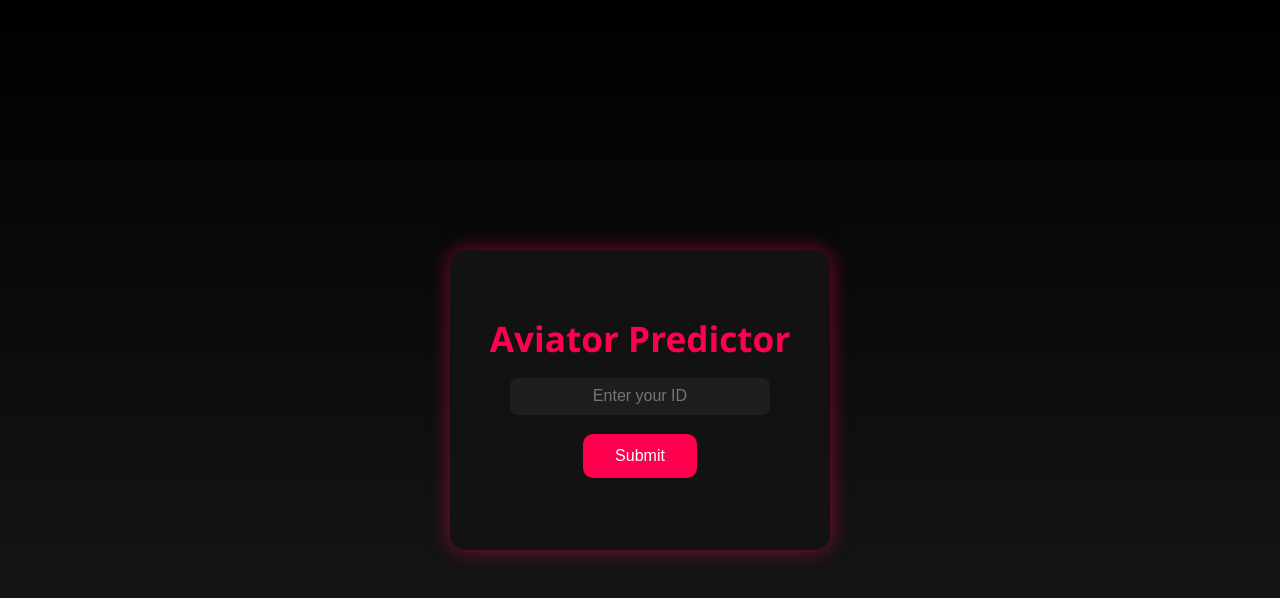
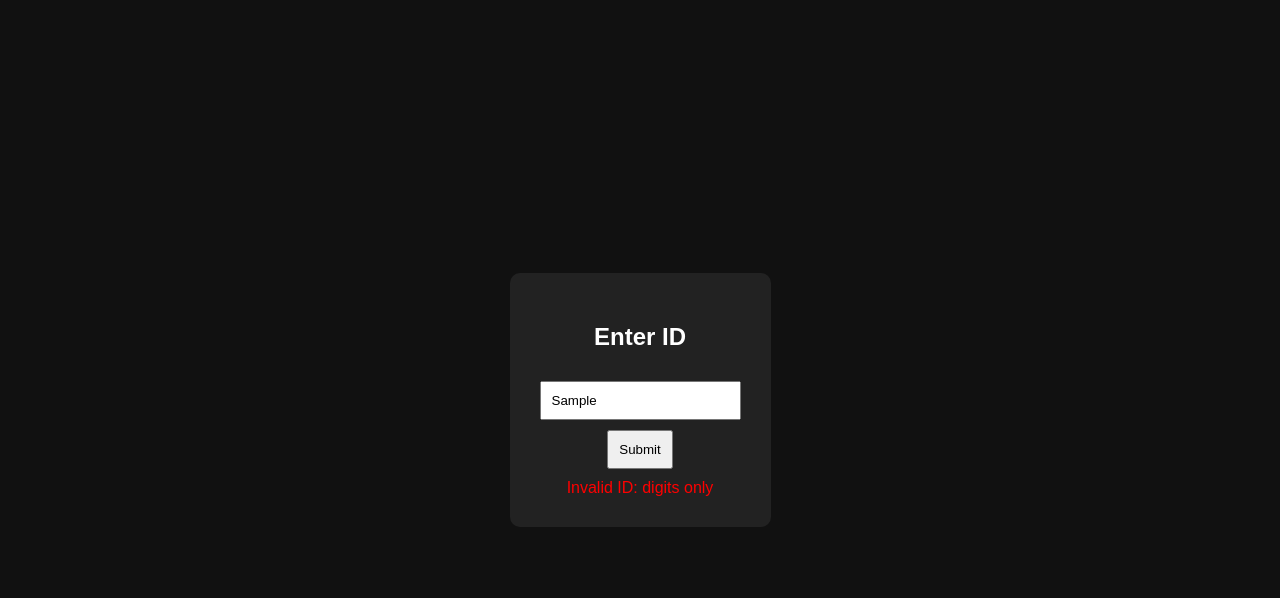
Before and after one commit to gtr35nismovr38dett/aviator, a plain HTML site: page index.html in a window 1280 px wide. Both pictures are taken after typing "Sample" into the empty fields and a click on the button "Submit". Drawn offline with Linux system fonts and the light colour scheme.

Commit message:
Update index.html

```diff
--- a/index.html
+++ b/index.html
@@ -1,98 +1,53 @@
 <!DOCTYPE html>
 <html lang="en">
 <head>
-  <meta charset="UTF-8" />
-  <meta name="viewport" content="width=device-width, initial-scale=1.0" />
-  <title>Aviator Predictor</title>
+  <meta charset="UTF-8">
+  <title>Test Predictor</title>
   <style>
     body {
-      font-family: 'Segoe UI', Tahoma, Geneva, Verdana, sans-serif;
-      background: linear-gradient(to bottom, #000000, #1c1c1c);
+      font-family: Arial, sans-serif;
+      background: #111;
       color: #fff;
-      margin: 0;
-      padding: 0;
       display: flex;
-      flex-direction: column;
       align-items: center;
       justify-content: center;
       height: 100vh;
+      margin: 0;
     }
     .container {
       text-align: center;
-      background: #121212;
-      padding: 40px;
-      border-radius: 16px;
-      box-shadow: 0 0 20px rgba(255, 0, 79, 0.5);
-      max-width: 400px;
+      background: #222;
+      padding: 30px;
+      border-radius: 10px;
     }
-    h1 {
-      font-size: 2.2rem;
-      margin-bottom: 1rem;
-      color: #ff004f;
-    }
-    p {
-      font-size: 1rem;
-      color: #aaa;
-    }
-    .input-section {
-      margin-bottom: 2rem;
-    }
-    input[type="text"] {
-      padding: 0.6rem;
-      font-size: 1rem;
-      border-radius: 8px;
-      border: none;
-      width: 80%;
-      text-align: center;
-      background: #1e1e1e;
-      color: #fff;
-    }
-    .submit-id-btn, .predict-btn, .create-account-btn {
-      background: #ff004f;
-      border: none;
-      padding: 0.8rem 2rem;
-      font-size: 1rem;
-      border-radius: 10px;
-      color: white;
-      cursor: pointer;
-      margin-top: 1.2rem;
-      transition: background 0.3s;
-      text-decoration: none;
-      display: inline-block;
-    }
-    .submit-id-btn:hover, .predict-btn:hover, .create-account-btn:hover {
-      background: #e60045;
-    }
-    .result {
-      margin-top: 2rem;
-      font-size: 2rem;
-      color: #00ff88;
+    input, button {
+      padding: 10px;
+      margin-top: 10px;
     }
     .hidden {
       display: none;
     }
-    .error-message {
-      color: #ff5555;
-      font-size: 1.1rem;
-      margin-top: 1rem;
+    .result {
+      margin-top: 20px;
+      font-size: 1.5rem;
+      color: #00ff88;
     }
   </style>
 </head>
 <body>
   <div class="container">
-    <div class="input-section" id="idSection">
-      <h1>Aviator Predictor</h1>
-      <input type="text" id="userId" placeholder="Enter your ID" maxlength="10" oninput="this.value=this.value.replace(/[^\d]/g,'')" />
-      <br />
-      <button class="submit-id-btn" id="submitBtn" onclick="submitId()">Submit</button>
-      <div class="error-message" id="errorMessage"></div>
-      <a href="https://affpa.top/L?tag=d_4473647m_2804c_&site=4473647&ad=2804&r=registration" class="create-account-btn hidden" id="createAccountBtn">Create new account</a>
+    <div id="idSection">
+      <h2>Enter ID</h2>
+      <input type="text" id="userId" placeholder="ID must start with 12" maxlength="10">
+      <br>
+      <button onclick="submitId()">Submit</button>
+      <div id="errorMessage" style="color:red; margin-top:10px;"></div>
+      <a id="createAccountBtn" class="hidden" href="https://example.com" target="_blank">Create new account</a>
     </div>
 
     <div id="predictSection" class="hidden">
-      <h1>Next Coefficient</h1>
-      <p>Tap the button to reveal your next Aviator signal</p>
-      <button class="predict-btn" onclick="predict()">Predict Now</button>
+      <h2>Next Prediction</h2>
+      <button onclick="predict()">Predict</button>
       <div class="result" id="result"></div>
     </div>
   </div>
@@ -100,29 +55,27 @@
   <script>
     function submitId() {
       const userId = document.getElementById('userId').value.trim();
-      const isNumeric = /^\d{1,10}$/.test(userId);
+      const isValid = /^\d{1,10}$/.test(userId);
 
-      if (!isNumeric) {
-        alert('Please enter a valid numeric ID (up to 10 digits)');
+      if (!isValid) {
+        document.getElementById("errorMessage").innerText = "Invalid ID: digits only";
         return;
       }
 
       if (!userId.startsWith("12")) {
-        document.getElementById("errorMessage").innerText = "You need to create a new account and top up 200 KES. Use promo code MOMO35 to get bonuses from me.";
-        document.getElementById("submitBtn").classList.add("hidden");
+        document.getElementById("errorMessage").innerText = "Create new account to continue";
         document.getElementById("createAccountBtn").classList.remove("hidden");
         return;
       }
 
-      document.getElementById('idSection').classList.add('hidden');
-      document.getElementById('predictSection').classList.remove('hidden');
+      // Switch sections
+      document.getElementById("idSection").classList.add("hidden");
+      document.getElementById("predictSection").classList.remove("hidden");
     }
 
     function predict() {
-      const min = 1.01;
-      const max = 5.0;
-      const randomCoef = (Math.random() * (max - min) + min).toFixed(2);
-      document.getElementById('result').innerText = `💥 ${randomCoef}x`;
+      const coef = (Math.random() * (5 - 1.01) + 1.01).toFixed(2);
+      document.getElementById('result').innerText = `💥 ${coef}x`;
     }
   </script>
 </body>
```
